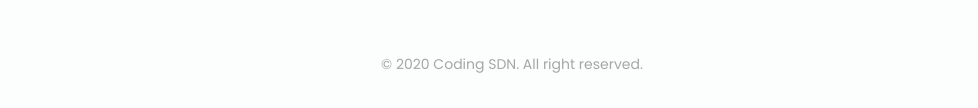
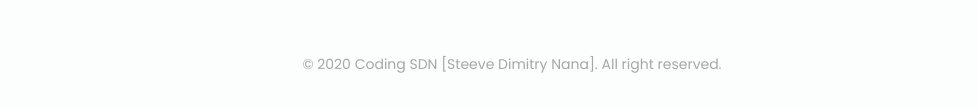
Before and after one commit to SteeveDimitry/Responsive-tasty-Web-Site, a website: page public/index.html in a window 1280 px wide. Shown: the part 3834-3942 px from the top of the page, without its empty margins (128-1106 px from the left). Drawn offline with nearby package versions, Linux system fonts and the light colour scheme.

Commit message:
first commit

```diff
--- a/public/index.html
+++ b/public/index.html
@@ -448,7 +448,7 @@
             </div>
         </div>
 
-        <p class="footer__copy">&#169; 2020 Coding SDN. All right reserved.</p>
+        <p class="footer__copy">&#169; 2020 Coding SDN [Steeve Dimitry Nana]. All right reserved.</p>
     </footer>
 
     <script src="https://unpkg.com/scrollreveal"></script>
```
